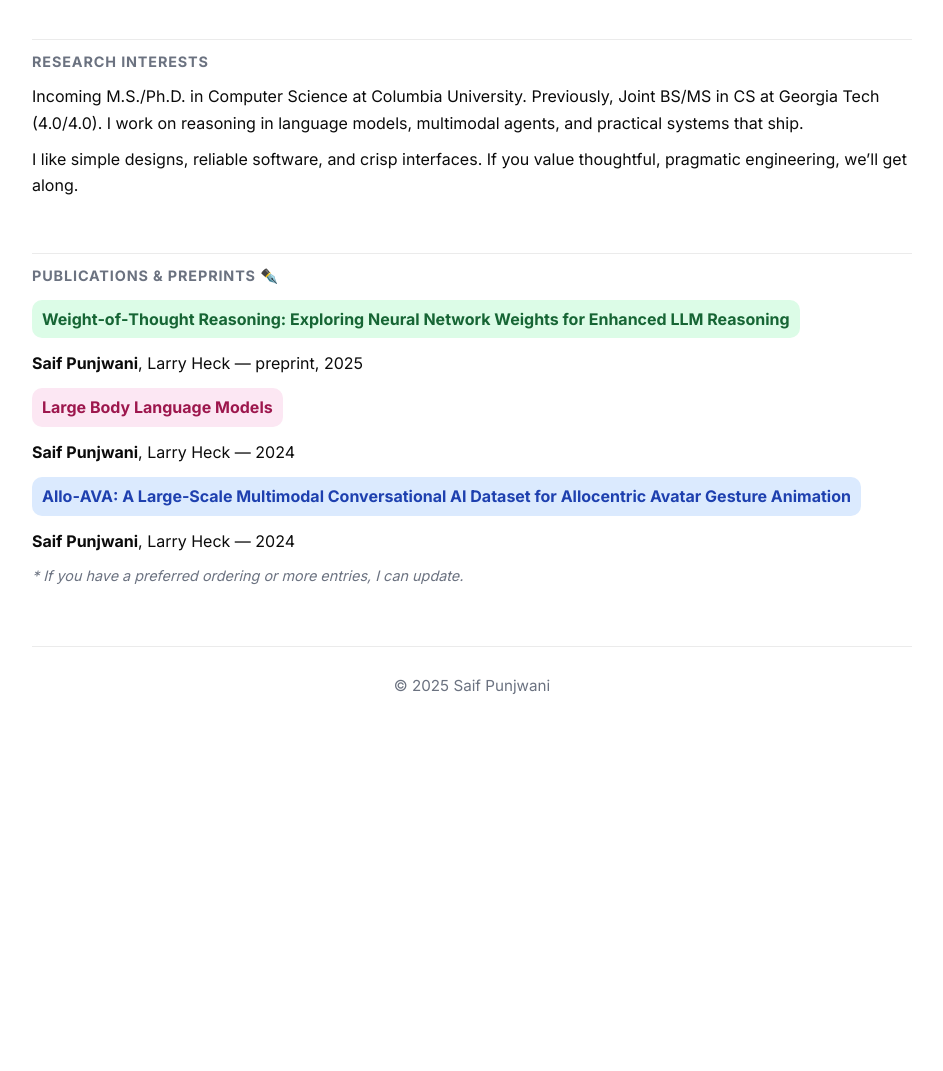
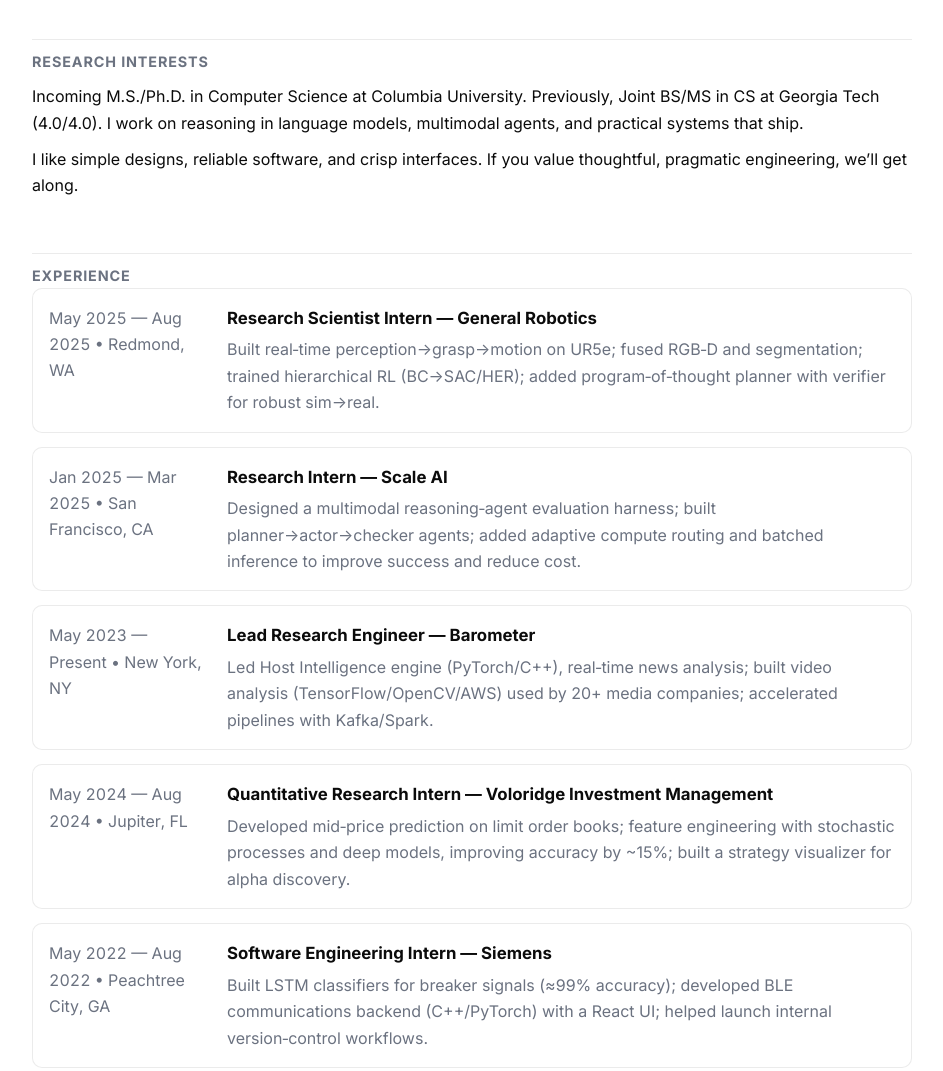
Before and after one commit to SaifPunjwani/saifpunjwani.github.io, a plain HTML site: page index.html in a window 1280 px wide. Shown: the part 334-1405 px from the top of the page, without its empty margins (168-1111 px from the left). Before the commit the page ends 1066 px from the top, so only its background shows below. Drawn offline with Linux system fonts and the light colour scheme.

Commit message:
feat: add Experience section with concise role summaries

```diff
--- a/index.html
+++ b/index.html
@@ -65,6 +65,49 @@
 
     <!-- Minimal sections only (like reference) -->
 
+    <!-- Experience -->
+    <section id="experience" class="section">
+      <hr>
+      <h5 class="title">Experience</h5>
+      <ul class="timeline">
+        <li class="timeline-item">
+          <div class="timeline-meta">May 2025 — Aug 2025 • Redmond, WA</div>
+          <div>
+            <h3 class="item-title">Research Scientist Intern — General Robotics</h3>
+            <p class="item-desc">Built real‑time perception→grasp→motion on UR5e; fused RGB‑D and segmentation; trained hierarchical RL (BC→SAC/HER); added program‑of‑thought planner with verifier for robust sim→real.</p>
+          </div>
+        </li>
+        <li class="timeline-item">
+          <div class="timeline-meta">Jan 2025 — Mar 2025 • San Francisco, CA</div>
+          <div>
+            <h3 class="item-title">Research Intern — Scale AI</h3>
+            <p class="item-desc">Designed a multimodal reasoning‑agent evaluation harness; built planner→actor→checker agents; added adaptive compute routing and batched inference to improve success and reduce cost.</p>
+          </div>
+        </li>
+        <li class="timeline-item">
+          <div class="timeline-meta">May 2023 — Present • New York, NY</div>
+          <div>
+            <h3 class="item-title">Lead Research Engineer — Barometer</h3>
+            <p class="item-desc">Led Host Intelligence engine (PyTorch/C++), real‑time news analysis; built video analysis (TensorFlow/OpenCV/AWS) used by 20+ media companies; accelerated pipelines with Kafka/Spark.</p>
+          </div>
+        </li>
+        <li class="timeline-item">
+          <div class="timeline-meta">May 2024 — Aug 2024 • Jupiter, FL</div>
+          <div>
+            <h3 class="item-title">Quantitative Research Intern — Voloridge Investment Management</h3>
+            <p class="item-desc">Developed mid‑price prediction on limit order books; feature engineering with stochastic processes and deep models, improving accuracy by ~15%; built a strategy visualizer for alpha discovery.</p>
+          </div>
+        </li>
+        <li class="timeline-item">
+          <div class="timeline-meta">May 2022 — Aug 2022 • Peachtree City, GA</div>
+          <div>
+            <h3 class="item-title">Software Engineering Intern — Siemens</h3>
+            <p class="item-desc">Built LSTM classifiers for breaker signals (≈99% accuracy); developed BLE communications backend (C++/PyTorch) with a React UI; helped launch internal version‑control workflows.</p>
+          </div>
+        </li>
+      </ul>
+    </section>
+
     <!-- Publications -->
     <section id="publications" class="section">
       <hr>
```
